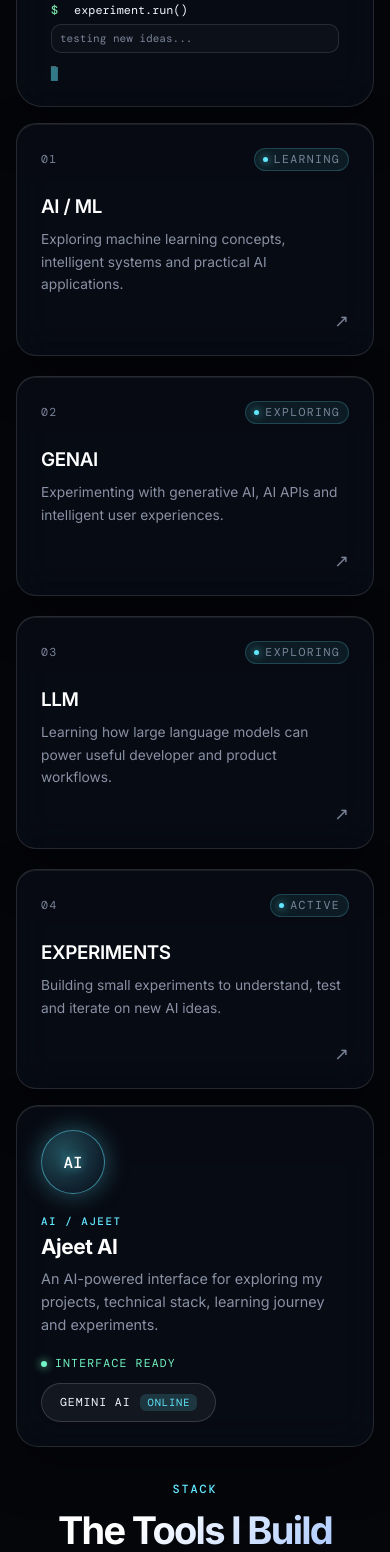
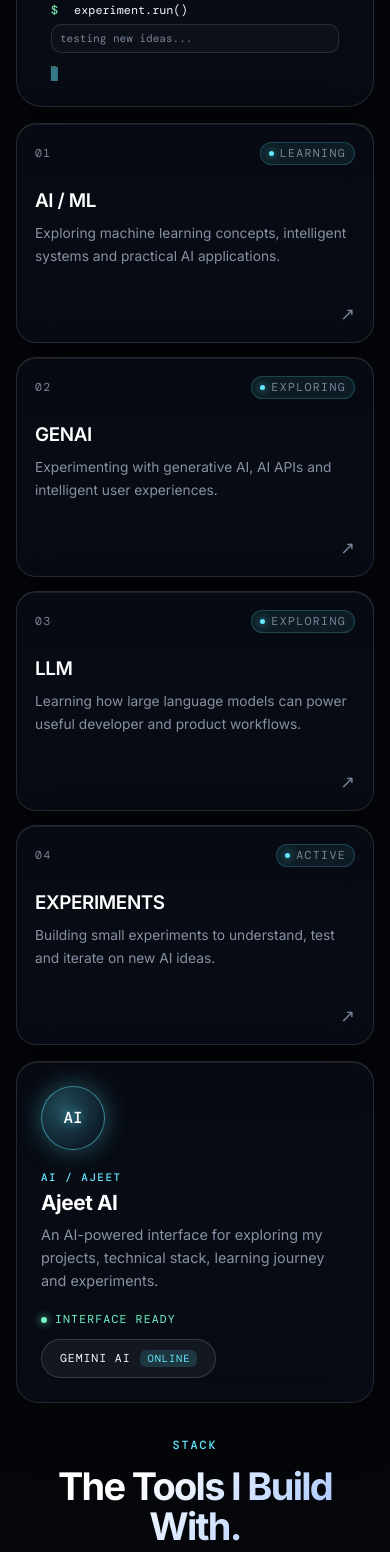
Before and after one commit to gajit9147-dev/Ajeet-Portfolio, a React (Vite) app in the folder client/: page / in a window 390 px wide. Shown: the part 8560-10112 px from the top of the page. Built offline with nearby package versions, Linux system fonts and the light colour scheme; no server answers; a web font is replaced by a local one.

Commit message:
Line up the AI Lab cards and bottom banner

```diff
--- a/client/src/sections/AILab/AILab.css
+++ b/client/src/sections/AILab/AILab.css
@@ -892,3 +892,32 @@
     height: 205px;
   }
 }
+
+/* Align the module row with the compact experiment panels. */
+.ai-lab-section .lab-modules {
+  width: min(100%, 856px);
+  align-self: center;
+  gap: 16px;
+}
+
+.ai-lab-section .lab-module {
+  padding: 18px;
+}
+
+@media (max-width: 860px) {
+  .ai-lab-section .lab-modules {
+    width: min(100%, 380px);
+    gap: 14px;
+  }
+}
+
+.ai-lab-section .ajeet-ai {
+  width: min(100%, 856px);
+  align-self: center;
+}
+
+@media (max-width: 860px) {
+  .ai-lab-section .ajeet-ai {
+    width: min(100%, 380px);
+  }
+}
```
